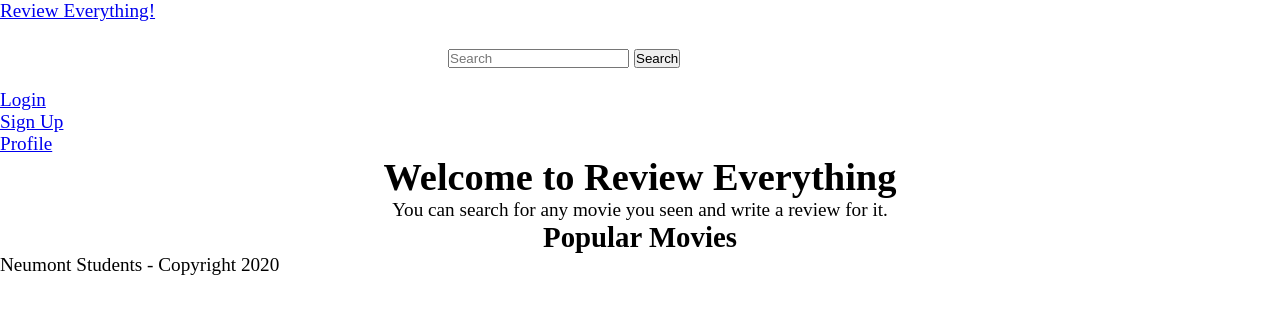
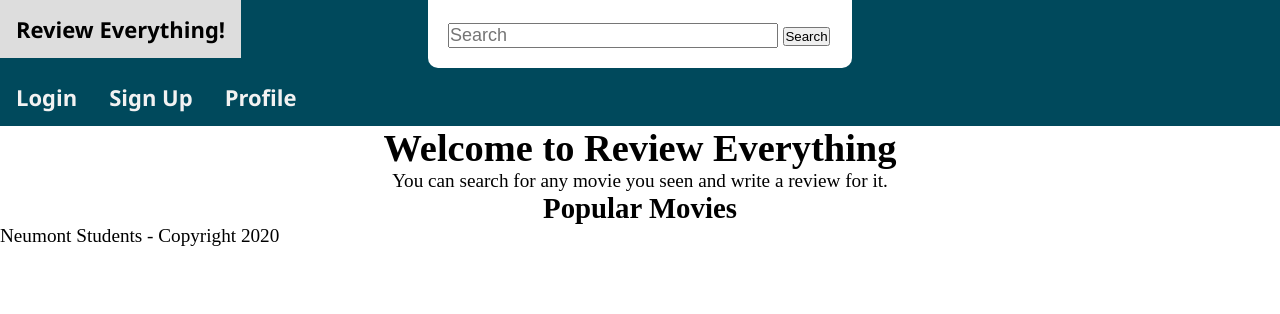
Before and after one commit to CristianIxcamey/SolutionStack_RE, a PHP site: page /SolutionStack_RE/home.php in a window 1280 px wide. Shown: the top 314 px of the page. Run offline with PHP 8.4, Linux system fonts and the light colour scheme; data that the repository does not hold is empty.

Commit message:
home styling

```diff
--- a/Back-end/create_review_post.php
+++ b/Back-end/create_review_post.php
@@ -11,5 +11,5 @@ $reviewer = new reviewCreator();
 
 $res = $reviewer->writeReview($review, $_POST['userId']);
 
-header("Location: http://localhost:9090/SolutionStack_RE/Front-end/movie.php?id=".$_POST['movieid']);
-// header("Location: http://sample:8008/ReviewEverythin/SolutionStack_RE/Front-end/movie.php?id=".$_POST['movieid']);
+// header("Location: http://localhost:9090/SolutionStack_RE/Front-end/movie.php?id=".$_POST['movieid']);
+header("Location: http://sample:8008/ReviewEverythin/SolutionStack_RE/Front-end/movie.php?id=" . $_POST['movieid']);
--- a/Back-end/handle_delete.php
+++ b/Back-end/handle_delete.php
@@ -3,5 +3,5 @@ $id = $_POST["id"];
 include 'delete_review.php';
 $deleter = new reviewDelete();
 $deleter->deleteReview($id);
-header("Location: http://localhost:9090/SolutionStack_RE/Front-end/profile.php");
-?>
+// header("Location: http://localhost:9090/SolutionStack_RE/Front-end/profile.php");
+header("Location: http://sample:8008/ReviewEverythin/SolutionStack_RE/Front-end/profile.php");
--- a/Front-end/nav.php
+++ b/Front-end/nav.php
@@ -1,6 +1,6 @@
 <div class="container">
   <nav>
-    <div id="Home"><a href="home.php">Review Everything!</a></div>
+    <div id="Home"><a class="link" href="home.php">Review Everything!</a></div>
 
     <div id="searchBox">
       <form action="./results.php" method="post">
@@ -13,9 +13,9 @@
 
 
     <div id="lisu" *ngIf='loggedin==false'>
-      <div id="login"><a href="login.php">Login</a></div>
-      <div id="signup"><a href="register.php">Sign Up</a></div>
-      <div id="profile"><a href="profile.php">Profile</a></div>
+      <div id="login"><a class="link" href="login.php">Login</a></div>
+      <div id="signup"><a class="link" href="register.php">Sign Up</a></div>
+      <div id="profile"><a class="link" href="profile.php">Profile</a></div>
     </div>
   </nav>
 </div>
--- a/Front-end/style.css
+++ b/Front-end/style.css
@@ -32,13 +32,30 @@ body {
     margin: auto;
 }
 
+#movieSearch {
+    width: 85%;
+    font-size: 18px;
+}
+
+.link {
+    font-size: 22px;
+    font-weight: bold;
+    transition: all .3s ease-in;
+}
+
+.link:hover {
+    color: #000;
+}
+
 .homeMoviePoster {
     width: 200px;
 }
 
 .inner {
     margin: 10px;
-    background-color: darkgrey;
+    background-color: #00495c;
+    color: #f1f1f1;
+    font-weight: bold;
 }
 
 .movie {
@@ -46,8 +63,10 @@ body {
 }
 
 .homeMovieTitle {
-    color: #000;
+    color: #f1f1f1;
+    font-weight: bold;
     text-align: center;
+    padding-bottom: 3%;
 }
 
 form {
@@ -58,7 +77,6 @@ form {
     background: white;
     border-radius: 0px 0px 10px 10px;
     font-family: 'Segoe UI', Tahoma, Geneva, Verdana, sans-serif;
-
 }
 
 .footer {
@@ -71,15 +89,14 @@ form {
     color: white;
     text-align: center;
     font-family: 'Segoe UI', Tahoma, Geneva, Verdana, sans-serif;
+}
 
- }
-
- .nav {
+nav {
     overflow: hidden;
     background-color: #00495c;
-  }
+}
 
-  .nav a {
+nav a {
     float: left;
     color: #f2f2f2;
     text-align: center;
@@ -87,13 +104,12 @@ form {
     text-decoration: none;
     font-size: 17px;
     font-family: 'Segoe UI', Tahoma, Geneva, Verdana, sans-serif;
-  }
+}
 
-  .nav a:hover {
+nav a:hover {
     background-color: #ddd;
     color: white;
-  }
-
+}
 
 .backImg {
     width: 100%;
```
